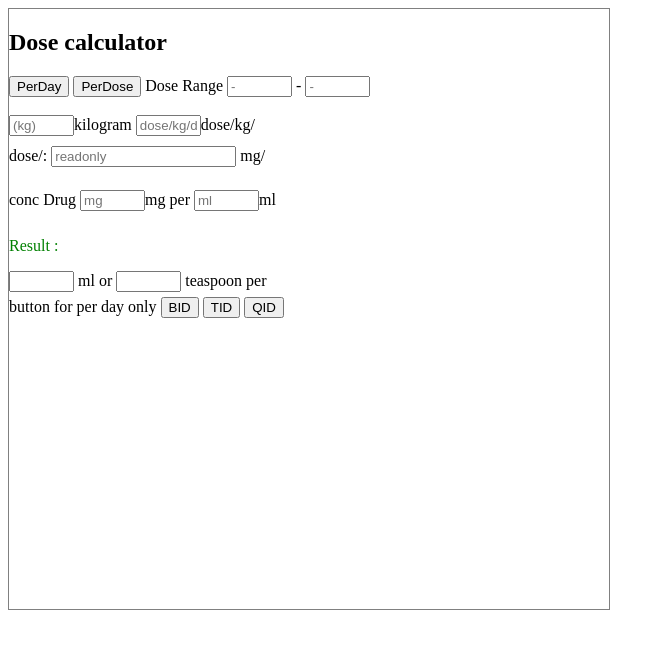
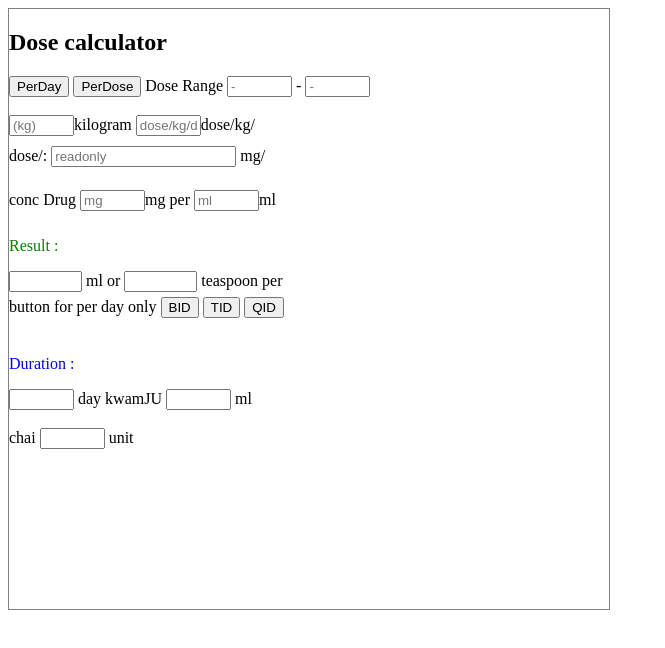
Before and after one commit to mackerral/DoseCalTest, a plain HTML site: page index.html in a window 1280 px wide. Shown: the whole page, without its empty margins (0-665 px from the left). Drawn offline with nearby package versions, Linux system fonts and the light colour scheme.

Commit message:
Add files via upload

```diff
--- a/index.html
+++ b/index.html
@@ -26,6 +26,7 @@
 
           }
             document.getElementById("showBang").innerHTML =""
+              document.getElementById('txtUnit').value = ""
 
         }
 
@@ -57,6 +58,7 @@
 
 
             document.getElementById("showBang").innerHTML =""
+              document.getElementById('txtUnit').value = ""
 
              //5 ml  120 mg
              //tsp*5 ml  .... mg
@@ -65,6 +67,14 @@
 
           function bottleCal() {
 
+            var myday = document.getElementById('txtDura').value;
+            var ju =  document.getElementById('txtkwamju').value;
+
+            var allML =  document.getElementById('txtResult2').value;
+
+            var result2 = parseFloat((allML*myday)/ju);
+
+            document.getElementById('txtUnit').value = result2;
 
 
         }
@@ -128,9 +138,9 @@ document.getElementById("demo3").innerHTML = "1 eat";
         <div style="padding-top:5px">
 
          <p style="color:green"> Result  :</p>
-           <input type="text" id="txtResult2"  size="5"   />  ml or
+           <input type="text" id="txtResult2"  size="6" readonly  />  ml or
 
-              <input type="text" id="txtResult3" onkeyup="numberSw()" size="5"  /> teaspoon
+              <input type="text" id="txtResult3" onkeyup="numberSw()" size="6"  /> teaspoon
               per <b id="demo3"></b>
         </div>
 
@@ -142,5 +152,15 @@ document.getElementById("demo3").innerHTML = "1 eat";
 
         </div>
 
+          <div style="padding-top:5px">
+             <p style="color:blue"> Duration  :</p> <input type="text" id="txtDura"  size="5"   /> day
+             kwamJU <input type="text" id="txtkwamju" onkeyup="bottleCal()"  size="5"   /> ml
+                <br />
+                <br />
+             chai <input type="text" id="txtUnit"  size="5" readonly  />    unit
+
+          </div>
+
+
 
       </div>
```
